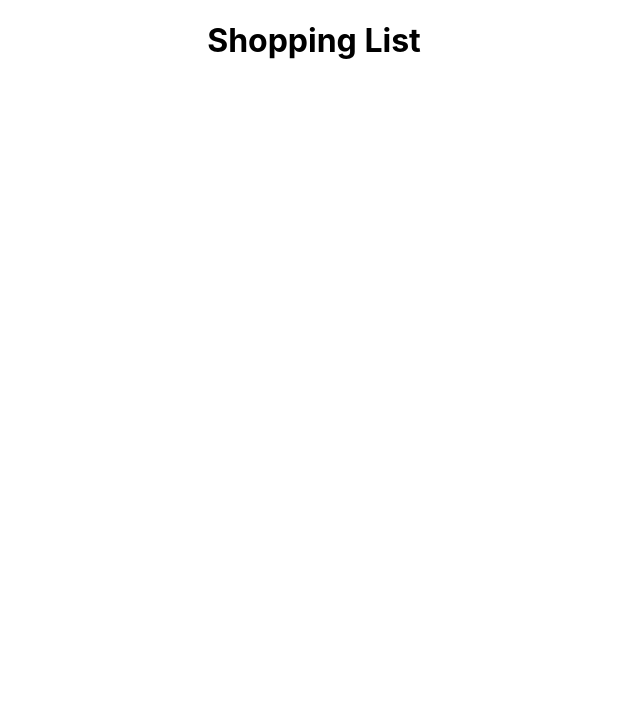
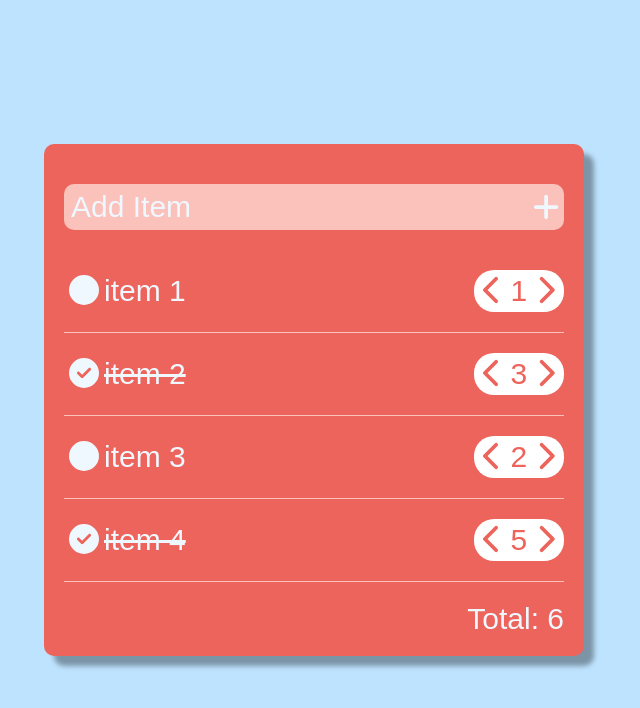
Before and after one commit to ryuandrew/shopping-list-netlify, a React (Create React App) app: page / in a window 1280 px wide. Shown: the top 708 px of the page, without its empty margins (326-966 px from the left). Built offline with nearby package versions, Linux system fonts and the light colour scheme.

Commit message:
updated css, state for adding items, buttons

```diff
--- a/package.json
+++ b/package.json
@@ -3,6 +3,10 @@
   "version": "0.1.0",
   "private": true,
   "dependencies": {
+    "@fortawesome/fontawesome-svg-core": "^6.1.1",
+    "@fortawesome/free-regular-svg-icons": "^6.1.1",
+    "@fortawesome/free-solid-svg-icons": "^6.1.1",
+    "@fortawesome/react-fontawesome": "^0.2.0",
     "react": "^18.2.0",
     "react-dom": "^18.2.0",
     "react-scripts": "5.0.1"
--- a/src/App.js
+++ b/src/App.js
@@ -1,11 +1,108 @@
-import "./App.css";
+// import "./App.css";
+import "./index.css";
+import React, { useState, useEffect } from "react";
+import { FontAwesomeIcon } from "@fortawesome/react-fontawesome";
+import {
+    faCircle,
+    faCheckCircle,
+    faChevronLeft,
+    faChevronRight,
+    faPlus,
+} from "@fortawesome/free-solid-svg-icons";
 
 function App() {
-  return (
-    <div className="App">
-      <h1>Shopping List</h1>
-    </div>
-  );
+    const [items, setItems] = useState([
+        { itemName: "item 1", quantity: 1, isSelected: false },
+        { itemName: "item 2", quantity: 3, isSelected: true },
+        { itemName: "item 3", quantity: 2, isSelected: false },
+        { itemName: "item 4", quantity: 5, isSelected: true },
+    ]);
+
+    // create a state object and initialize it with an empty string
+    const [inputValue, setInputValue] = useState("");
+
+    const handleAddButtonClick = () => {
+        const newItem = {
+            itemName: inputValue,
+            quantity: 1,
+            isSelected: false,
+        };
+
+        // append a new item onto the existing item list
+        const newItems = [...items, newItem];
+
+        // update the state
+        setItems(newItems);
+        // resets the state
+        setInputValue("");
+    };
+
+    const handleIncQuantity = () => {
+        // const
+    };
+
+    const handleDecQuantity = () => {
+        // const
+    };
+
+    return (
+        <div className="app-background">
+            {/* <h1>Shopping List</h1> */}
+            <div className="main-container">
+                <div className="add-item-box">
+                    <input
+                        className="add-item-input"
+                        placeholder="Add Item"
+                        value={inputValue} // take control of the input
+                        onChange={(event) => setInputValue(event.target.value)} // update the state anytime the input value changes
+                        // react passes in the event to the function and the setInputValue gets called which is the function that changes our state value and passes in the event.target.value
+                    ></input>
+                    <FontAwesomeIcon
+                        icon={faPlus}
+                        onClick={() => handleAddButtonClick()}
+                        className="add-item-button"
+                    />
+                </div>
+                <div className="item-list">
+                    {items.map((item, index) => (
+                        <div className="item-container">
+                            <div className="item-name">
+                                {item.isSelected ? (
+                                    <>
+                                        <FontAwesomeIcon icon={faCheckCircle} />
+                                        <span className="completed">
+                                            {item.itemName}
+                                        </span>
+                                    </>
+                                ) : (
+                                    <>
+                                        <FontAwesomeIcon icon={faCircle} />
+                                        <span>{item.itemName}</span>
+                                    </>
+                                )}
+                            </div>
+                            <div className="quantity">
+                                <button>
+                                    <FontAwesomeIcon
+                                        icon={faChevronLeft}
+                                        onClick={() => handleDecQuantity()}
+                                    />
+                                </button>
+                                <span> {item.quantity} </span>
+                                <button>
+                                    <FontAwesomeIcon
+                                        icon={faChevronRight}
+                                        onClick={() => handleIncQuantity()}
+                                    />
+                                </button>
+                            </div>
+                        </div>
+                    ))}
+                </div>
+                <div className="total">Total: 6</div>
+            </div>
+        </div>
+    );
 }
 
 export default App;
--- a/src/index.css
+++ b/src/index.css
@@ -1,13 +1,124 @@
-body {
-  margin: 0;
-  font-family: -apple-system, BlinkMacSystemFont, 'Segoe UI', 'Roboto', 'Oxygen',
-    'Ubuntu', 'Cantarell', 'Fira Sans', 'Droid Sans', 'Helvetica Neue',
-    sans-serif;
-  -webkit-font-smoothing: antialiased;
-  -moz-osx-font-smoothing: grayscale;
+* {
+    font-size: 30px;
 }
 
-code {
-  font-family: source-code-pro, Menlo, Monaco, Consolas, 'Courier New',
-    monospace;
+:root {
+    --color-bg-app: #bee3ff;
+    --color-bg-container: #ec645b;
+    --color-bg-input: #fbc1bb;
+    --color-font: aliceblue;
 }
+
+body {
+    margin: 0;
+    padding: 0;
+    font-family: sans-serif;
+    color: var(--color-font);
+    -webkit-font-smoothing: antialiased;
+    -moz-osx-font-smoothing: grayscale;
+}
+
+.app-background {
+    background-color: var(--color-bg-app);
+    display: flex;
+    justify-content: center;
+    align-items: center;
+    min-height: 100vh;
+}
+
+.main-container {
+    background-color: var(--color-bg-container);
+    width: 500px;
+    border-radius: 10px;
+    padding: 20px;
+    box-shadow: 10px 10px 5px rgba(0, 0, 0, 0.35);
+    height: min-content;
+}
+
+.add-item-box {
+    background-color: var(--color-bg-input);
+    border-radius: 10px;
+    margin: 20px auto;
+    display: flex;
+    align-items: center;
+    padding: 5px;
+}
+
+.add-item-input {
+    border: none;
+    background-color: transparent;
+    box-sizing: border-box;
+    width: 100%;
+    height: auto;
+    border-radius: 10px;
+    color: var(--color-font);
+}
+
+.add-item-button:hover {
+    cursor: pointer;
+}
+
+input::placeholder {
+    color: var(--color-font);
+}
+
+input:focus {
+    outline: transparent;
+}
+
+.item-list {
+    display: flex;
+    flex-direction: column;
+}
+
+.item-container {
+    display: flex;
+    align-items: center;
+    justify-content: space-between;
+    padding: 20px 0;
+    border-bottom: 1px var(--color-bg-input) solid;
+}
+
+.item-name {
+    cursor: pointer;
+}
+
+.item-name svg {
+    margin: auto 5px;
+}
+
+.quantity {
+    background-color: white;
+    color: var(--color-bg-container);
+    border-radius: 20px;
+    display: flex;
+    align-items: center;
+    min-width: 70px;
+    justify-content: space-between;
+    /* font-size: 12px !important; */
+}
+
+.total {
+    padding-top: 20px;
+    float: right;
+    /* text-align: right; */
+}
+
+button {
+    background: transparent;
+    border: none;
+    margin: 3px;
+    color: var(--color-bg-container);
+}
+
+button:focus {
+    outline: 0;
+}
+
+button:hover {
+    cursor: pointer;
+}
+
+.completed {
+    text-decoration: line-through;
+}
--- a/src/index.js
+++ b/src/index.js
@@ -4,8 +4,4 @@ import "./index.css";
 import App from "./App";
 
 const root = ReactDOM.createRoot(document.getElementById("root"));
-root.render(
-  <React.StrictMode>
-    <App />
-  </React.StrictMode>
-);
+root.render(<App />);
```
Also changed, not shown: 1 other file (tests, documents, lock files or other folders).
